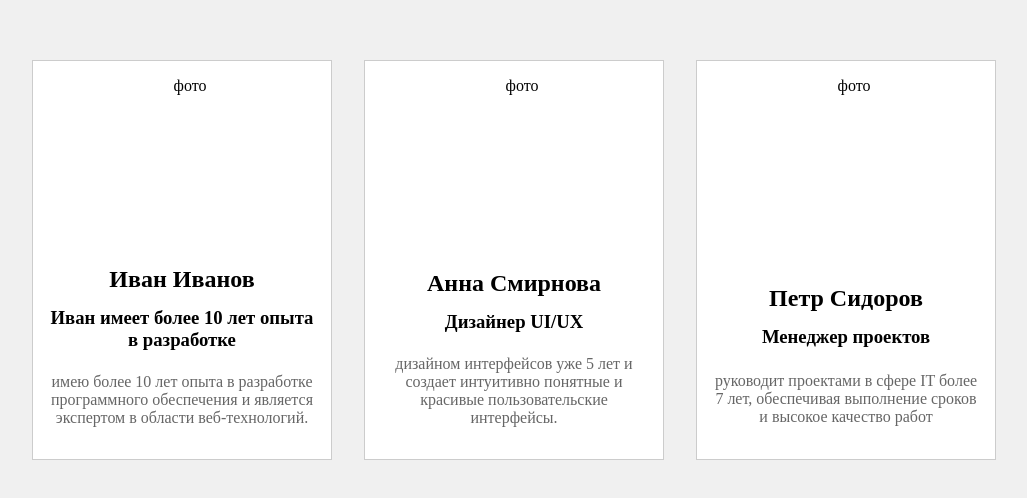
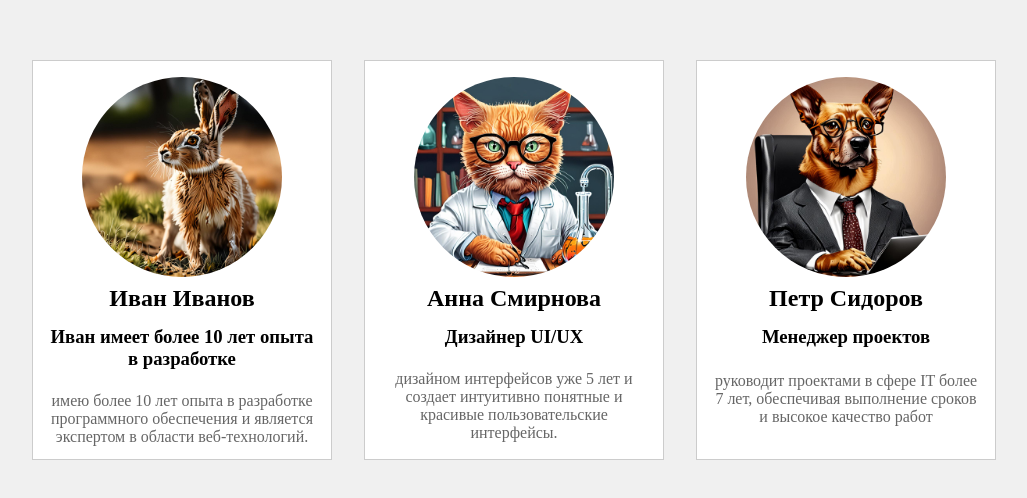
Before and after one commit to maximys213/-., a plain HTML site: page index.html in a window 1280 px wide. Shown: the part 140-638 px from the top of the page, without its empty margins (126-1153 px from the left). Drawn offline with Linux system fonts and the light colour scheme.

Commit message:
Update index.html

```diff
--- a/index.html
+++ b/index.html
@@ -7,19 +7,19 @@
 </head>
 <body>
     <div>
-<img src="./фотографии/заяц.png" alt="фото">
+<img src="./заяц.png" alt="фото">
 <h2>Иван Иванов</h2>
 <h3>Иван имеет более 10 лет опыта в разработке</h3>
  <p> имею более 10 лет опыта в разработке программного обеспечения и является экспертом в области веб-технологий.</p>
 </div>
 <div>
-    <img src="./фотографии/кот.png" alt="фото">
+    <img src="./кот.png" alt="фото">
     <h2>Анна Смирнова</h2>
     <h3>Дизайнер UI/UX</h3>
     <p>дизайном интерфейсов уже 5 лет и создает интуитивно понятные и красивые пользовательские интерфейсы.</p>
 </div>
 <div>
-    <img src="./фотографии/сабака.png" alt="фото">
+    <img src="./сабака.png" alt="фото">
     <h2>Петр Сидоров</h2>
     <h3>Менеджер проектов</h3>
     <p>руководит проектами в сфере IT более 7 лет, обеспечивая выполнение сроков и высокое качество работ</p>
```
